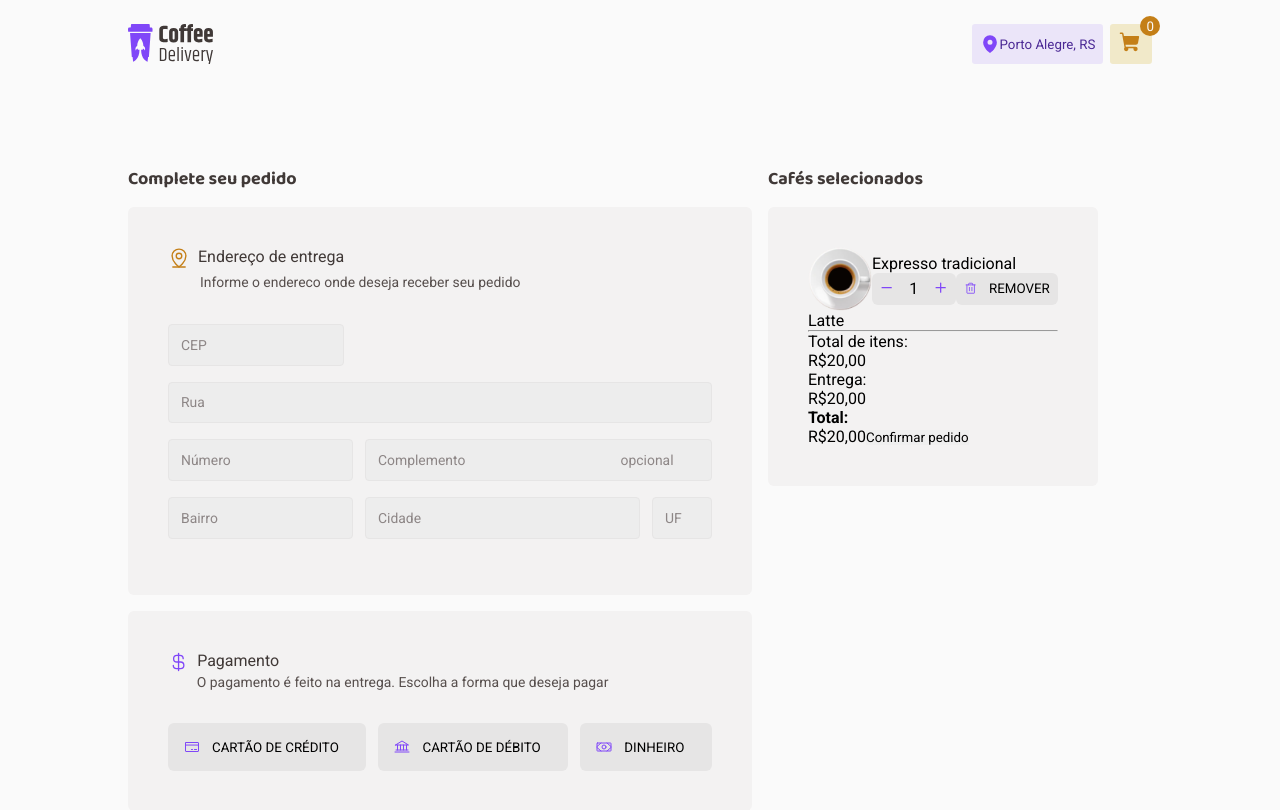
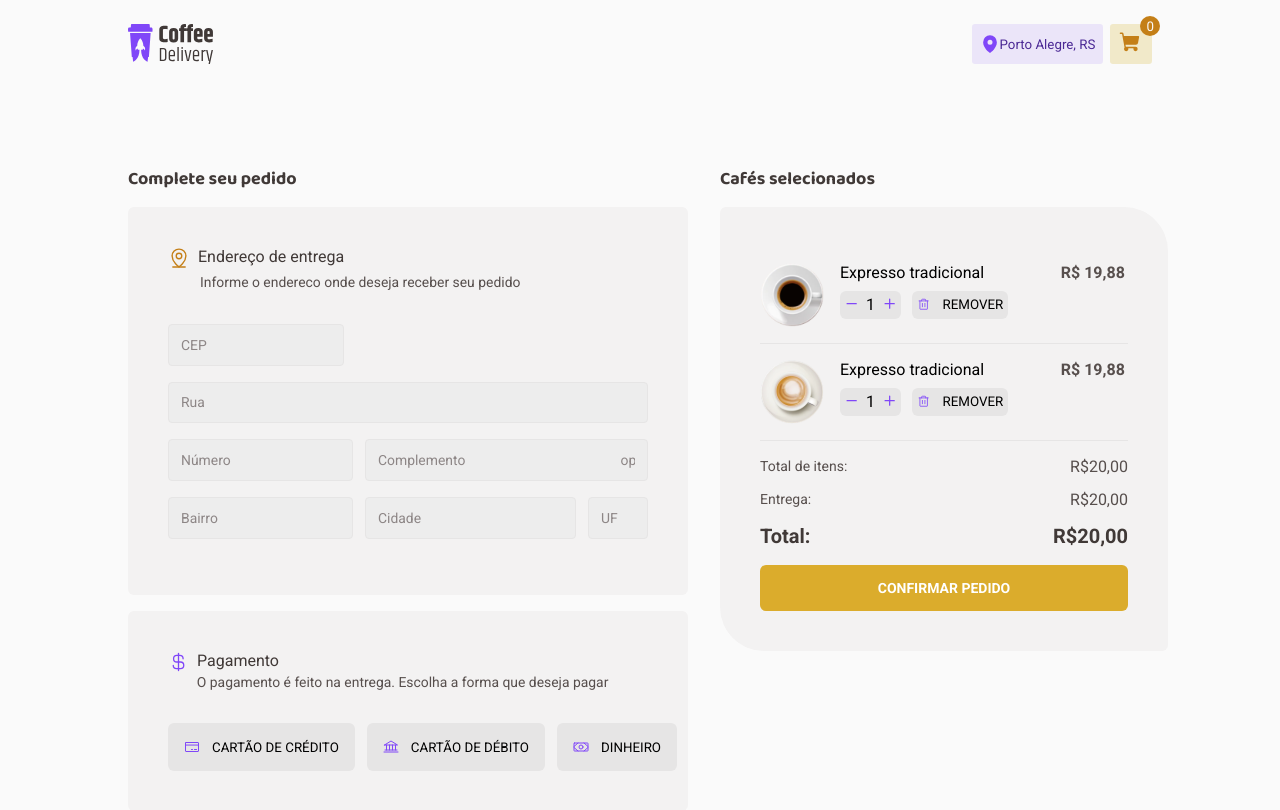
Before and after one commit to PatricFonseca/ignite-coffee-delivery, a React (Vite) app: page / in a window 1280 px wide. Shown: the top 810 px of the page. Built offline with nearby package versions, Linux system fonts and the light colour scheme.

Commit message:
checkout page visual finished

```diff
--- a/src/components/Button/styles.ts
+++ b/src/components/Button/styles.ts
@@ -8,7 +8,7 @@ interface ISizes {
 
 const sizes = {
 	small: css`
-		padding: 0.5rem;
+		padding: 0.3rem;
 	`,
 	medium: css`
 		padding: 1rem;
--- a/src/components/InputNumberWithButton/styles.ts
+++ b/src/components/InputNumberWithButton/styles.ts
@@ -9,12 +9,10 @@ interface ISizes {
 
 const spanSizes = {
 	small: css`
-		padding: 0.41rem 0.5rem;
-		/* font-size: 0.95rem; */
+		padding: 0.29rem 0.2rem;
 	`,
 	medium: css`
 		padding: 0.56rem;
-		/* font-size: 1.1rem; */
 	`,
 };
 
@@ -28,9 +26,9 @@ export const InputNumber = styled.span<{ size: keyof ISizes }>`
 	/* width: 1.5rem; */
 `;
 
-const sizes = {
+const buttonsSizes = {
 	small: css`
-		padding: 0.49rem 0.5rem;
+		padding: 0.36rem 0.3rem;
 	`,
 
 	medium: css`
@@ -40,8 +38,9 @@ const sizes = {
 
 export const ButtonSpinEdit = styled.button<{ size: keyof ISizes }>`
 	background-color: #e6e5e5;
+
 	/* padding: 0.6rem 0.5rem; */
-	${({ size }) => sizes[size]}
+	${({ size }) => buttonsSizes[size]}
 
 	span {
 		/* font-size: 1rem; */
--- a/src/pages/Checkout/index.tsx
+++ b/src/pages/Checkout/index.tsx
@@ -28,9 +28,18 @@ import {
 	Image,
 	ItemsList,
 	ActionsItem,
+	Box,
+	RightCardBox,
+	ItemPrice,
+	Item,
+	TotalCard,
+	TotalPrice,
+	TotalCardRow,
+	ConfirmButton,
 } from "./styles";
 import { InputNumberWithButton } from "../../components/InputNumberWithButton";
 import TypeExpresso from "../../assets/img/TypeExpresso.svg";
+import TypeLatte from "../../assets/img/TypeLatte.svg";
 
 interface ColorsTheme {
 	purple: string;
@@ -118,30 +127,52 @@ export function Checkout() {
 					</Main>
 					<div>
 						<Title>Cafés selecionados</Title>
-						<CardBox>
+						<RightCardBox>
 							<ItemsList>
-								<li>
+								<Item>
 									<Image src={TypeExpresso} />
-									<div>
-										Expresso tradicional
+									<Box>
+										<p>Expresso tradicional</p>
 										<ActionsItem>
 											<InputNumberWithButton number={1} setNumber={() => {}} />
 											<Button size="small">
 												<Trash color={theme.purple} /> Remover
 											</Button>
 										</ActionsItem>
-									</div>
-								</li>
-								<li>Latte</li>
+									</Box>
+									<ItemPrice>R$ 19,88</ItemPrice>
+								</Item>
+								<Item>
+									<Image src={TypeLatte} />
+									<Box>
+										<p>Expresso tradicional</p>
+										<ActionsItem>
+											<InputNumberWithButton number={1} setNumber={() => {}} />
+											<Button size="small">
+												<Trash color={theme.purple} /> Remover
+											</Button>
+										</ActionsItem>
+									</Box>
+									<ItemPrice>R$ 19,88</ItemPrice>
+								</Item>
 							</ItemsList>
-							<hr />
-							<p>Total de itens: </p> <span>R$20,00</span>
-							<p>Entrega: </p>
-							<span>R$20,00</span>
-							<h4>Total: </h4>
-							<span>R$20,00</span>
-							<button type="submit">Confirmar pedido</button>
-						</CardBox>
+							<TotalCard>
+								<TotalCardRow>
+									<p>Total de itens:</p>
+									<TotalPrice>R$20,00</TotalPrice>
+								</TotalCardRow>
+
+								<TotalCardRow>
+									<p>Entrega:</p>
+									<TotalPrice>R$20,00</TotalPrice>
+								</TotalCardRow>
+								<TotalCardRow>
+									<h3>Total: </h3>
+									<h3>R$20,00</h3>
+								</TotalCardRow>
+							</TotalCard>
+							<ConfirmButton type="submit">Confirmar pedido</ConfirmButton>
+						</RightCardBox>
 					</div>
 				</ContainerScreen>
 			</Container>
--- a/src/pages/Checkout/styles.ts
+++ b/src/pages/Checkout/styles.ts
@@ -16,15 +16,24 @@ export const ContainerScreen = styled.div`
 
 export const Main = styled.main`
 	flex: 1;
-	width: 50vw;
+	width: 45vw;
+	margin-right: 1rem;
 `;
 
-export const CardBox = styled.div`
+export const BaseCardBox = styled.div`
 	padding: 2.5rem;
 	background-color: ${(props) => props.theme["card"]};
-	border-radius: 6px;
 	margin-top: 1rem;
 	margin-right: 1rem;
+`;
+
+export const CardBox = styled(BaseCardBox)`
+	border-radius: 6px;
+`;
+
+export const RightCardBox = styled(BaseCardBox)`
+	width: 28rem;
+	border-radius: 6px 44px;
 `;
 
 export const CustomInput = styled(InputStyle)`
@@ -99,10 +108,96 @@ export const Image = styled.img`
 export const ItemsList = styled.ul`
 	li {
 		display: flex;
-		align-items: center;
+		/* align-items: center; */
 	}
+`;
+
+export const Box = styled.div`
+	margin-left: 1rem;
+	p {
+		margin-bottom: 0.4rem;
+		font-family: "Roboto";
+		font-style: normal;
+		font-weight: 400;
+		font-size: 16px;
+		line-height: 130%;
+	}
+`;
+
+export const Item = styled.li`
+	padding: 1rem 0;
+	border-bottom: 1px solid ${(props) => props.theme["base-button"]};
+`;
+
+export const ItemPrice = styled.span`
+	font-family: "Roboto";
+	font-style: normal;
+	font-weight: 700;
+	font-size: 16px;
+	line-height: 130%;
+	color: ${(props) => props.theme["base-text"]};
+
+	margin-left: auto;
+	padding-right: 0.2rem;
 `;
 
 export const ActionsItem = styled.div`
 	display: flex;
+	gap: 0.7rem;
 `;
+
+export const TotalCard = styled.div`
+	display: flex;
+	flex-direction: column;
+	gap: 12px;
+	margin-top: 1rem;
+
+	h3 {
+		font-family: "Roboto";
+		font-style: normal;
+		font-weight: 700;
+		font-size: 20px;
+		line-height: 130%;
+		color: ${(props) => props.theme["base-subtitle"]};
+	}
+`;
+
+export const TotalPrice = styled.span`
+	font-family: "Roboto";
+	font-style: normal;
+	font-weight: 400;
+	font-size: 16px;
+	line-height: 130%;
+	color: ${(props) => props.theme["base-text"]};
+`;
+export const TotalCardRow = styled.div`
+	display: flex;
+	justify-content: space-between;
+
+	p {
+		font-family: "Roboto";
+		font-style: normal;
+		font-weight: 400;
+		font-size: 14px;
+		line-height: 130%;
+		color: ${(props) => props.theme["base-text"]};
+	}
+`;
+
+export const ConfirmButton = styled.button`
+	width: 100%;
+	background-color: ${(props) => props.theme["yellow"]};
+	border-radius: 6px;
+	padding: 12px 8px;
+
+	margin-top: 1rem;
+
+	font-family: "Roboto";
+	font-style: normal;
+	font-weight: 700;
+	font-size: 14px;
+	line-height: 160%;
+	font-stretch: 100;
+	text-transform: uppercase;
+	color: #fff;
+`;
```
Also changed, not shown: src/assets/img/TypeLatte.svg (added).
